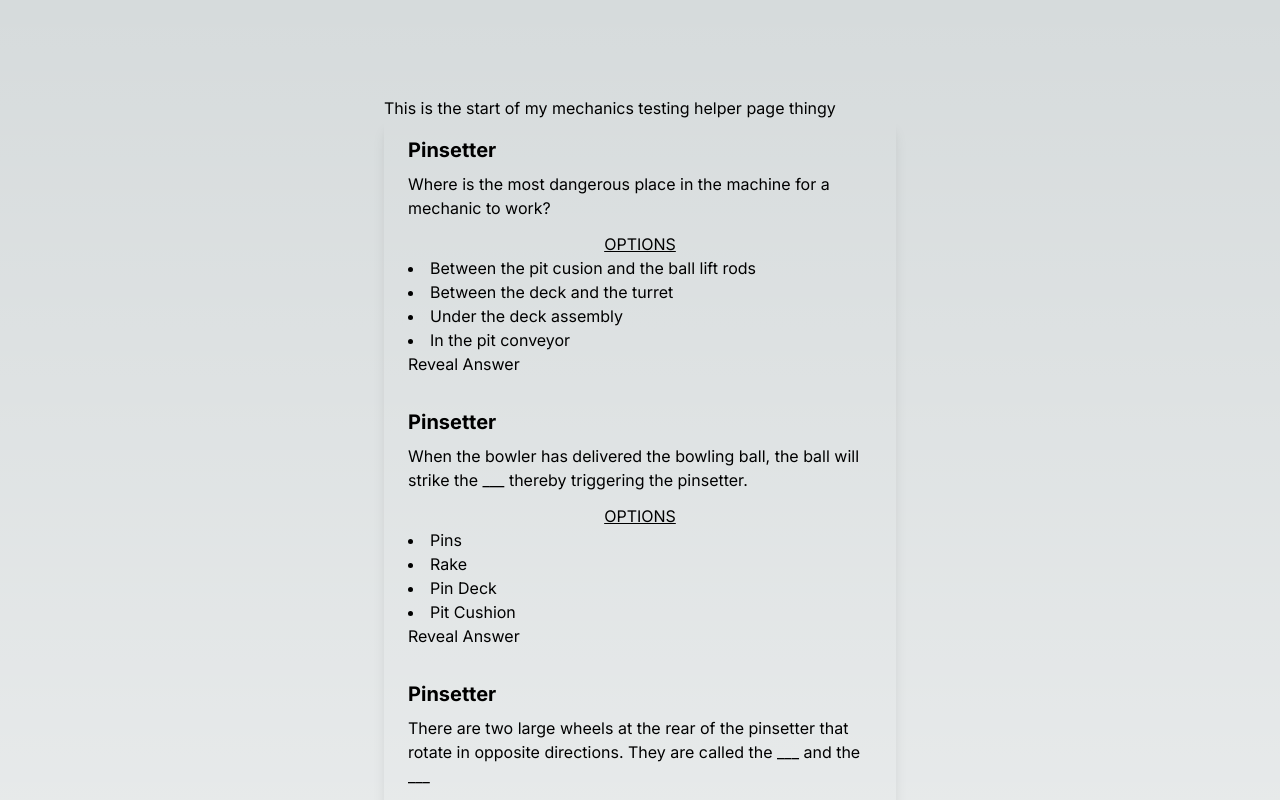
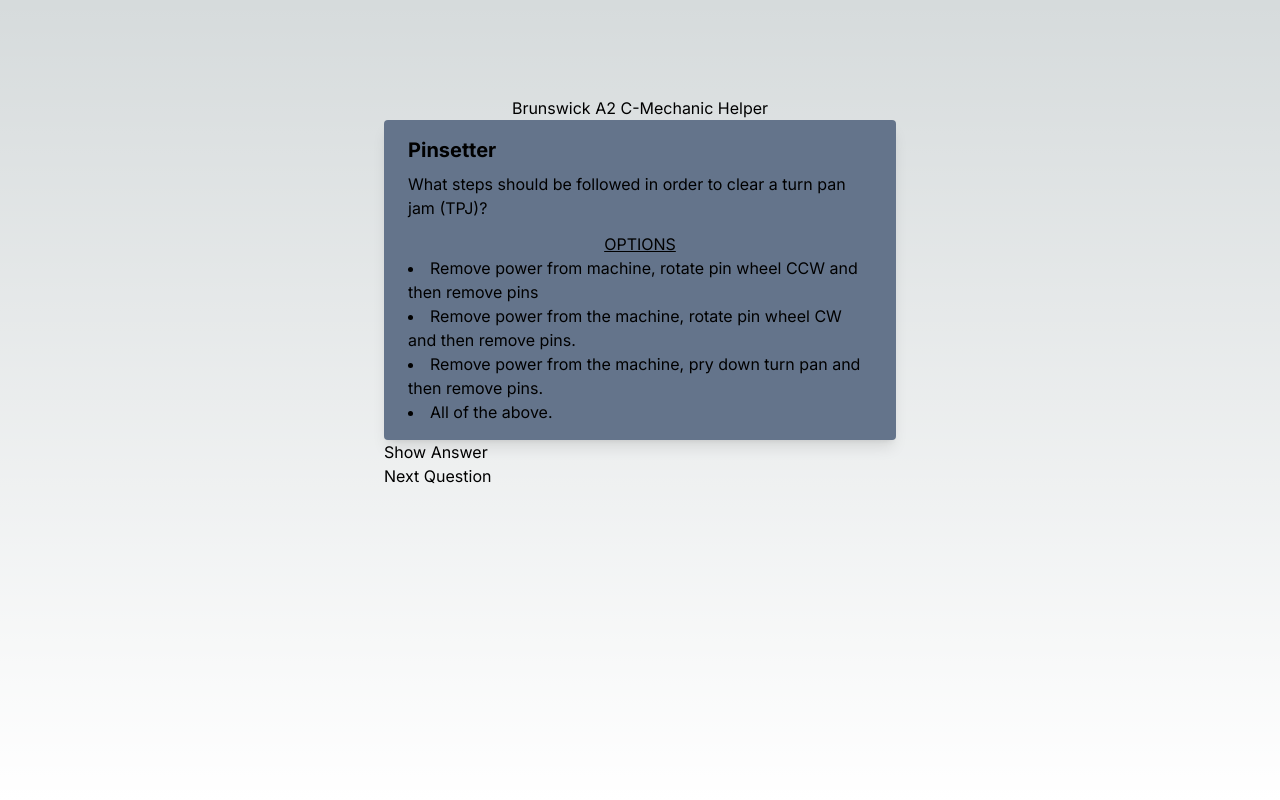
Before and after one commit to joegallegos/MechTest, a Next.js app: page / in a window 1280 px wide. Shown: the top 800 px of the page. Built offline with nearby package versions, Linux system fonts and the light colour scheme.

Commit message:
initial question logic

```diff
--- a/app/components/Flashcard.tsx
+++ b/app/components/Flashcard.tsx
@@ -1,41 +1,21 @@
 'use client';
 import React, { useState } from 'react';
-import { questionObject } from '../questions';
 
-const Flashcard = () => {
-  const [showAnswer, setShowAnswer] = useState(false);
-
+const Flashcard = ({ title, question, id, options, answer }: any) => {
   return (
-    <div className="max-w-lg rounded overflow-hidden shadow-lg">
-      {questionObject.map(question => (
-        <div key={question.id}>
+    <div className="max-w-lg rounded overflow-hidden shadow-lg bg-slate-500">
+      <div key={id}>
         <div className="px-6 py-4">
-            <div className="font-bold text-xl mb-2">{question.title}</div>
-            <p className=" text-base">{question.question}</p>
+          <div className="font-bold text-xl mb-2">{title}</div>
+          <p className=" text-base">{question}</p>
           <h2 className="underline text-center uppercase mt-3">Options</h2>
-            {question.options.map(q => (
+          {options.map((o: string) => (
             <>
-                <li>{q}</li>
+              <li>{o}</li>
             </>
           ))}
-            <button
-              className="outline-white"
-              onClick={() => setShowAnswer(!showAnswer)}
-            >
-              Reveal Answer
-            </button>
-            <div>
-              {showAnswer ? (
-                <span className="text-gray-700 text-base">
-                  {question.answer}
-                </span>
-              ) : (
-                ''
-              )}
         </div>
       </div>
-        </div>
-      ))}
     </div>
   );
 };
--- a/app/page.tsx
+++ b/app/page.tsx
@@ -1,11 +1,60 @@
+'use client';
 import Flashcard from './components/Flashcard';
+import { questionObject } from './questions';
+import { useState } from 'react';
+
+const getRandomObject = (array: string | any[]) => {
+  const randomObject = array[Math.floor(Math.random() * array.length)];
+  return Array(randomObject);
+};
 
 export default function Home() {
+  const [randomData, setRandomData] = useState(() =>
+    getRandomObject(questionObject),
+  );
+  const [showAnswer, setShowAnswer] = useState(false);
+
   return (
     <main className="flex min-h-screen flex-col items-center justify-between p-24">
       <div>
-        <h1>This is the start of my mechanics testing helper page thingy</h1>
-        <Flashcard />
+        <h1 className="text-center">Brunswick A2 C-Mechanic Helper</h1>
+        {randomData.map(
+          (question: {
+            id: any;
+            question: string;
+            title: any;
+            answer: string;
+            options: any;
+          }) => (
+            <>
+              <Flashcard
+                key={question.id}
+                title={question.title}
+                question={question.question}
+                answer={question.answer}
+                options={question.options}
+              />
+              <button onClick={() => setShowAnswer(!showAnswer)}>
+                Show Answer
+              </button>
+              <div>
+                {showAnswer ? (
+                  <span className="text-base">{question.answer}</span>
+                ) : (
+                  ''
+                )}
+              </div>
+            </>
+          ),
+        )}
+        <button
+          onClick={() => {
+            setRandomData(getRandomObject(questionObject));
+            setShowAnswer(false);
+          }}
+        >
+          Next Question
+        </button>
       </div>
     </main>
   );
```
Lines whose indentation alone changed are shown as unchanged.
